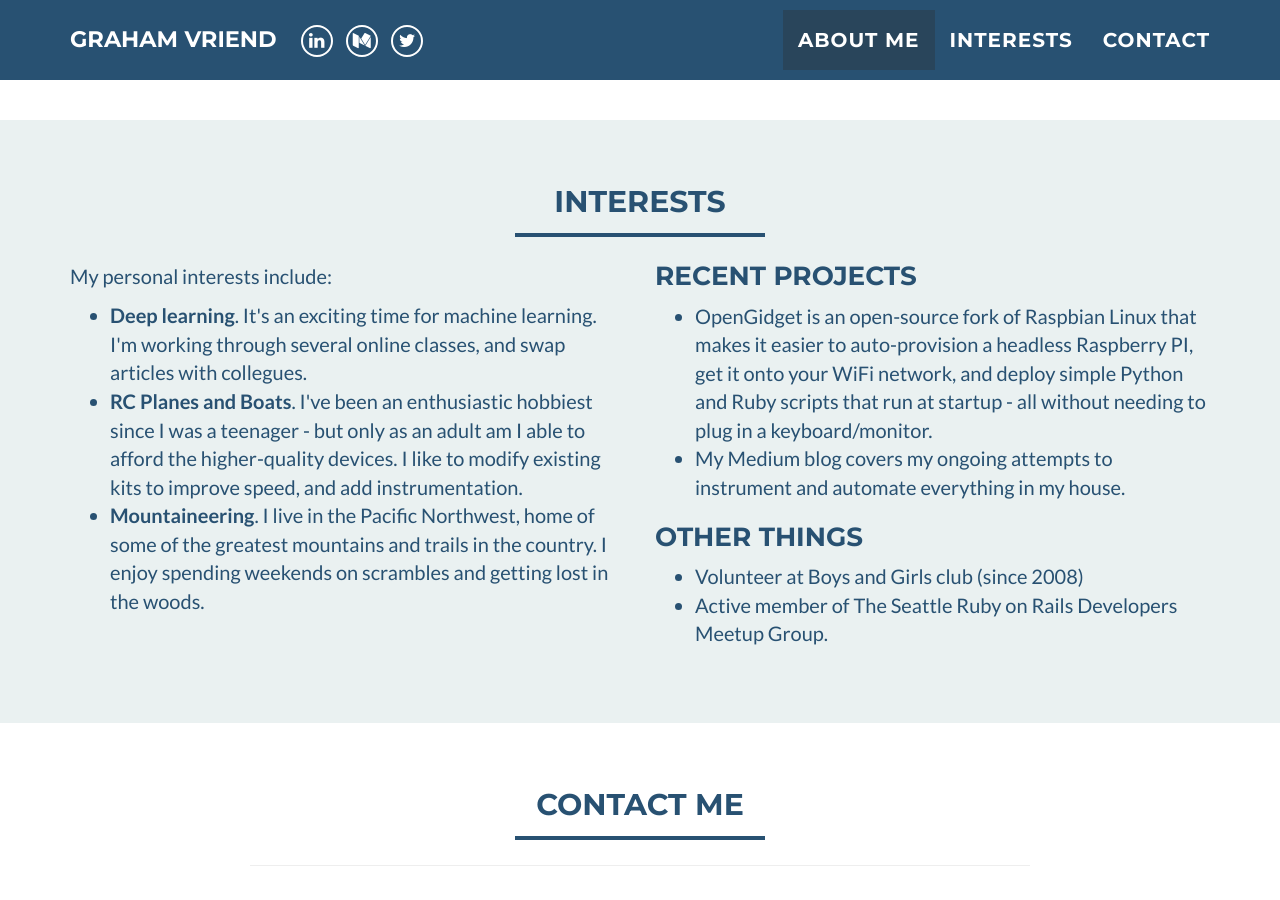
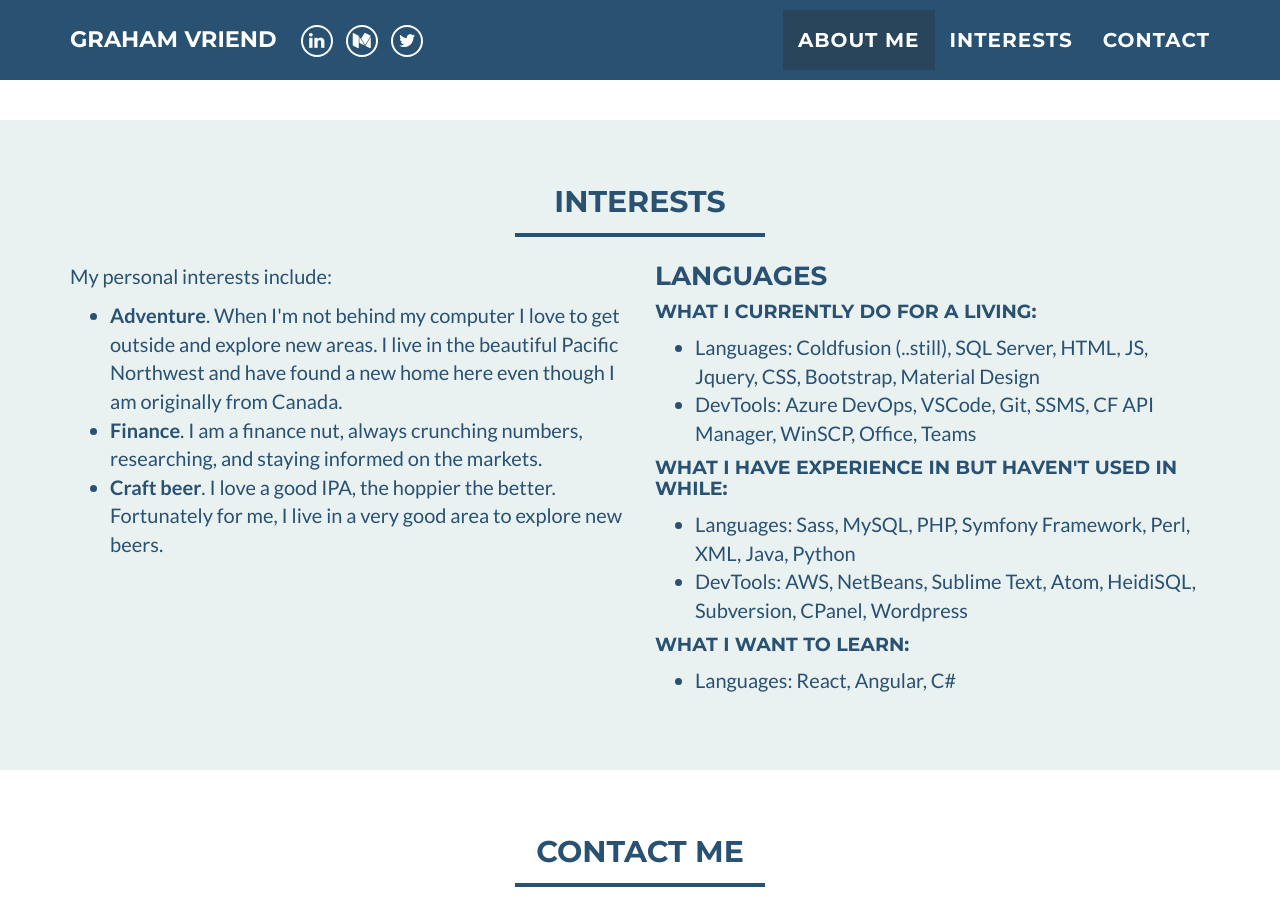
Before and after one commit to grvriend/gvriend.app, a Jekyll site: the page built from index.html, in a window 1280 px wide and 900 px high, scrolled down 968 px. Built offline with Jekyll 4.4.1, drawn with Linux system fonts in a browser that asks for light colours.

Commit message:
update interests and about me

```diff
--- a/_includes/about_me.html
+++ b/_includes/about_me.html
@@ -18,7 +18,9 @@
     			<li>
             Wrote many REST API integrations including but not limited to: Google Calendar, Amazon S3, Mailchimp, Constant Contact, Zendesk, Facebook, Twitter, Highrise, Zencoder, Canvas, Schoology, Salesforce, Magnus, OneRoster
           </li>
+          <li>
             Have extensive knowledge of software solutions for the K-12 education industry.
+          </li>
           <li>
             Created a CSS/JS/HTML custom element framework used internally based on Google's material design.
           </li>
--- a/_includes/interests.html
+++ b/_includes/interests.html
@@ -13,37 +13,31 @@
         		</p>
 				<ul>
 					<li>
-				 <b>Deep learning</b>. It's an exciting time for machine learning. I'm working through several online classes, and swap articles with collegues.
+						<b>Adventure</b>. When I'm not behind my computer I love to get outside and explore new areas.  I live in the beautiful Pacific Northwest and have found a new home here even though I am originally from Canada.
 					</li>
 					<li>
-				  <b>RC Planes and Boats</b>. I've been an enthusiastic hobbiest since I was a teenager - but only as an adult am I able to afford the higher-quality
-          devices. I like to modify existing kits to improve speed, and add instrumentation.
+						<b>Finance</b>.  I am a finance nut, always crunching numbers, researching, and staying informed on the markets.
 					</li>
 					<li>
-				  <b>Mountaineering</b>. I live in the Pacific Northwest, home of some of the greatest mountains and trails in the country. I enjoy spending weekends
-          on scrambles and getting lost in the woods.
+						<b>Craft beer</b>.  I love a good IPA, the hoppier the better.  Fortunately for me, I live in a very good area to explore new beers.
 					</li>
 				</ul>
 			</div>
 			<div class="col-sm-6">
-      <h3 style="margin-top:0">Recent Projects</h3>
+				<h3 style="margin-top:0">Languages</h3>
+				<h4>What I currently do for a living:</h4>
 				<ul>
-  			<li>
-          OpenGidget is an open-source fork of Raspbian Linux that makes it easier to auto-provision a headless Raspberry PI,
-          get it onto your WiFi network, and deploy simple Python and Ruby scripts that run at startup - all without needing to plug in a keyboard/monitor.
-    		</li>
-  			<li>
-          My Medium blog covers my ongoing attempts to instrument and automate everything in my house.
-  			</li>
+					<li>Languages: Coldfusion (..still), SQL Server, HTML, JS, Jquery, CSS, Bootstrap, Material Design</li>
+					<li>DevTools: Azure DevOps, VSCode, Git, SSMS, CF API Manager, WinSCP, Office, Teams</li>
 				</ul>
-  		    <h3>Other Things</h3>
+				<h4>What I have experience in but haven't used in while:</h4>
 				<ul>
-  			<li>
-           Volunteer at Boys and Girls club (since 2008)
-  			</li>
-  			<li>
-  			  Active member of The Seattle Ruby on Rails Developers Meetup Group.
-  			</li>
+					<li>Languages: Sass, MySQL, PHP, Symfony Framework, Perl, XML, Java, Python</li>
+					<li>DevTools: AWS, NetBeans, Sublime Text, Atom, HeidiSQL, Subversion, CPanel, Wordpress</li>
+				</ul>
+				<h4>What I want to learn:</h4>
+				<ul>
+					<li>Languages: React, Angular, C#</li>
 				</ul>
 			</div>
     	</div>
```
Lines whose indentation alone changed are shown as unchanged.
